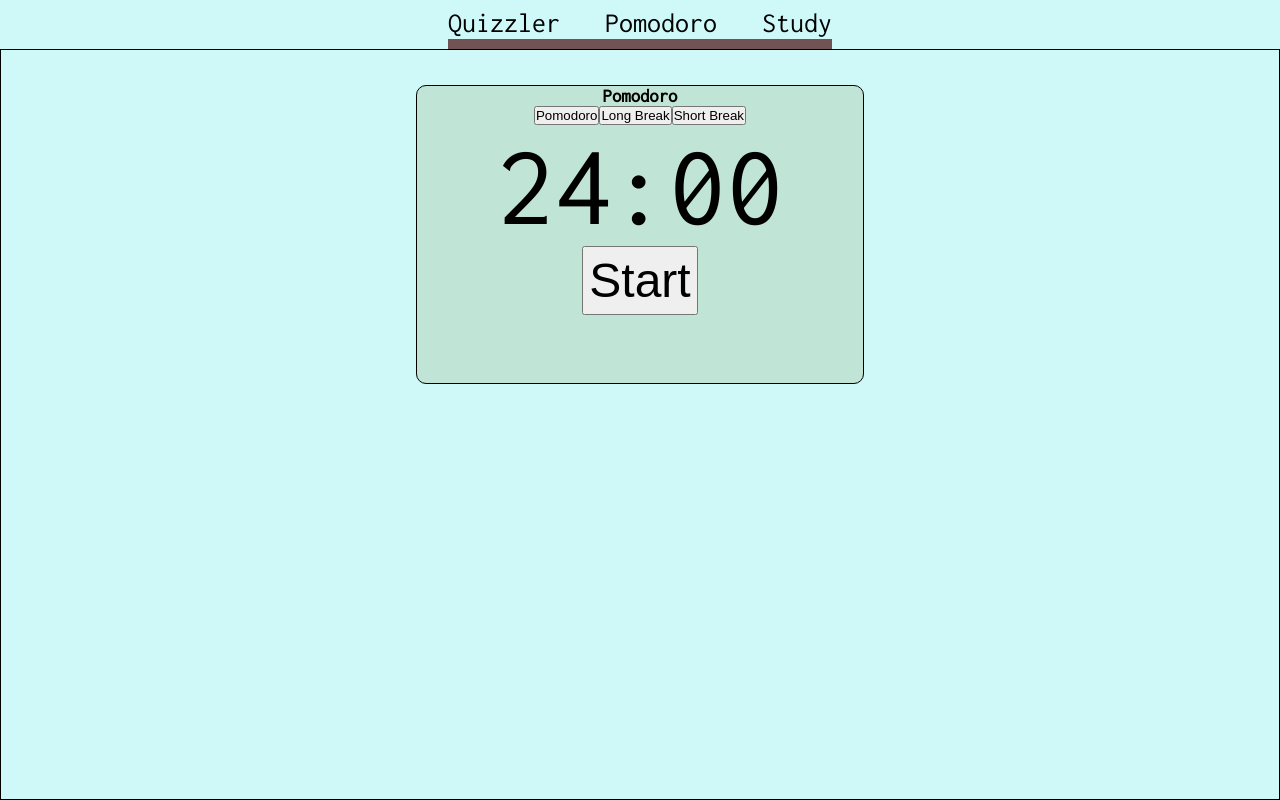
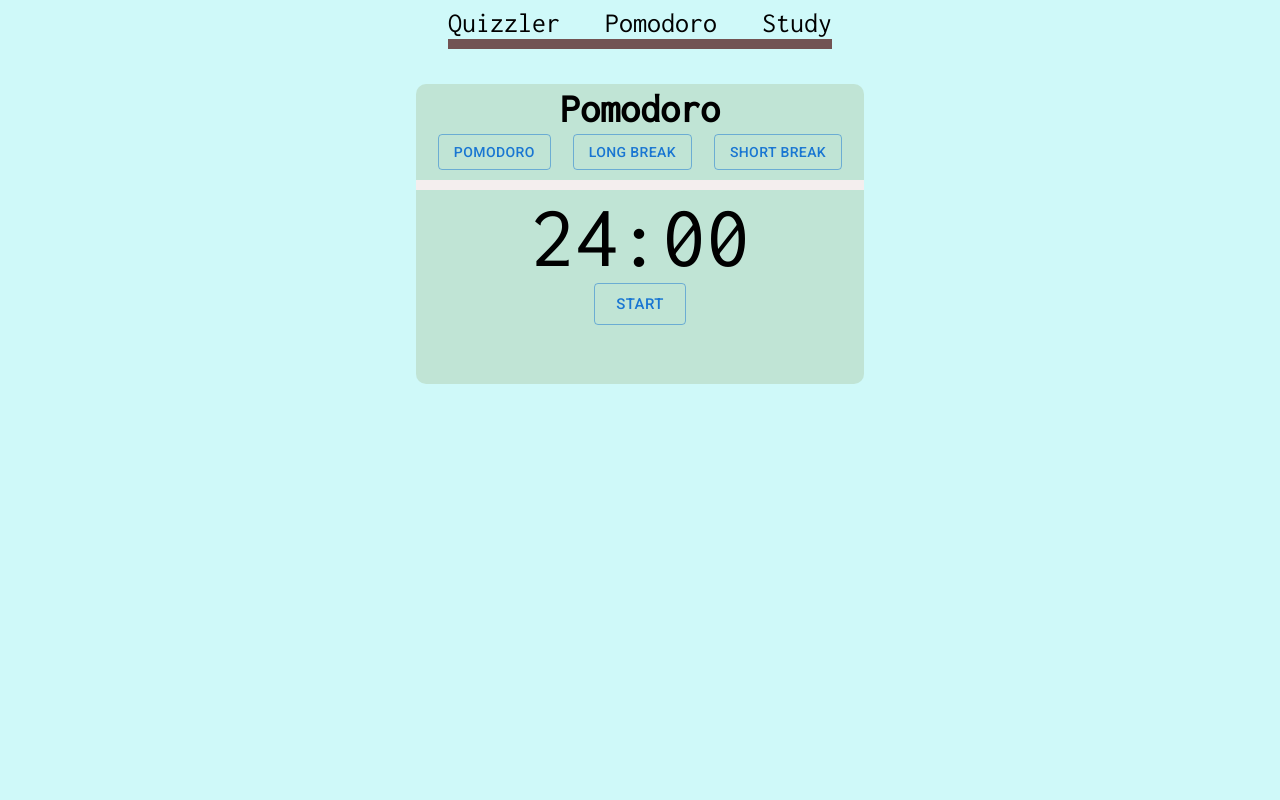
Before and after one commit to Andy51011/quizzler, a React (Create React App) app: page / in a window 1280 px wide. Built offline with nearby package versions, Linux system fonts and the light colour scheme.

Commit message:
finished pomo display

```diff
--- a/src/App.css
+++ b/src/App.css
@@ -9,5 +9,4 @@
   flex-direction: row;
   width: 100%;
   height: 100%;
-  border: 1px solid black;
 }
--- a/src/components/right-display/Pomodoro.css
+++ b/src/components/right-display/Pomodoro.css
@@ -1,5 +1,4 @@
 .pomo__container {
-  border: 1px solid black;
   height: 40%;
   width: 35%;
   display: flex;
@@ -10,11 +9,20 @@
   background-color: rgba(178, 208, 178, 0.501);
 }
 
-#pomo__timer {
-  font-size: 115px;
+.pomo__title {
+  font-size: 2.5rem;
+  padding: 4px;
 }
 
-#pomo__button {
-  font-size: 3rem;
-  padding: 5px;
+#pomo__timer {
+  font-size: 5.5rem;
 }
+
+.pomo__display {
+  display: flex;
+  width: 100%;
+  flex-direction: row;
+  justify-content: space-evenly;
+  padding-bottom: 10px;
+  border-bottom: 10px solid rgb(244, 238, 238);
+}
--- a/src/components/right-display/Pomodoro.jsx
+++ b/src/components/right-display/Pomodoro.jsx
@@ -1,17 +1,21 @@
 import React from "react";
 import "./Pomodoro.css";
+import Button from "@mui/material/Button";
+
 export const Pomodoro = () => {
   return (
     <>
       <section className="pomo__container">
-        <h1>Pomodoro</h1>
+        <h1 className="pomo__title">Pomodoro</h1>
         <div className="pomo__display">
-          <button>Pomodoro</button>
-          <button>Long Break</button>
-          <button>Short Break</button>
+          <Button variant="outlined">Pomodoro</Button>
+          <Button variant="outlined">Long Break</Button>
+          <Button variant="outlined">Short Break</Button>
         </div>
         <div id="pomo__timer">24:00</div>
-        <button id="pomo__button">Start</button>
+        <Button className="pomo__startbtn" size="large" variant="outlined">
+          Start
+        </Button>
       </section>
     </>
   );
```
